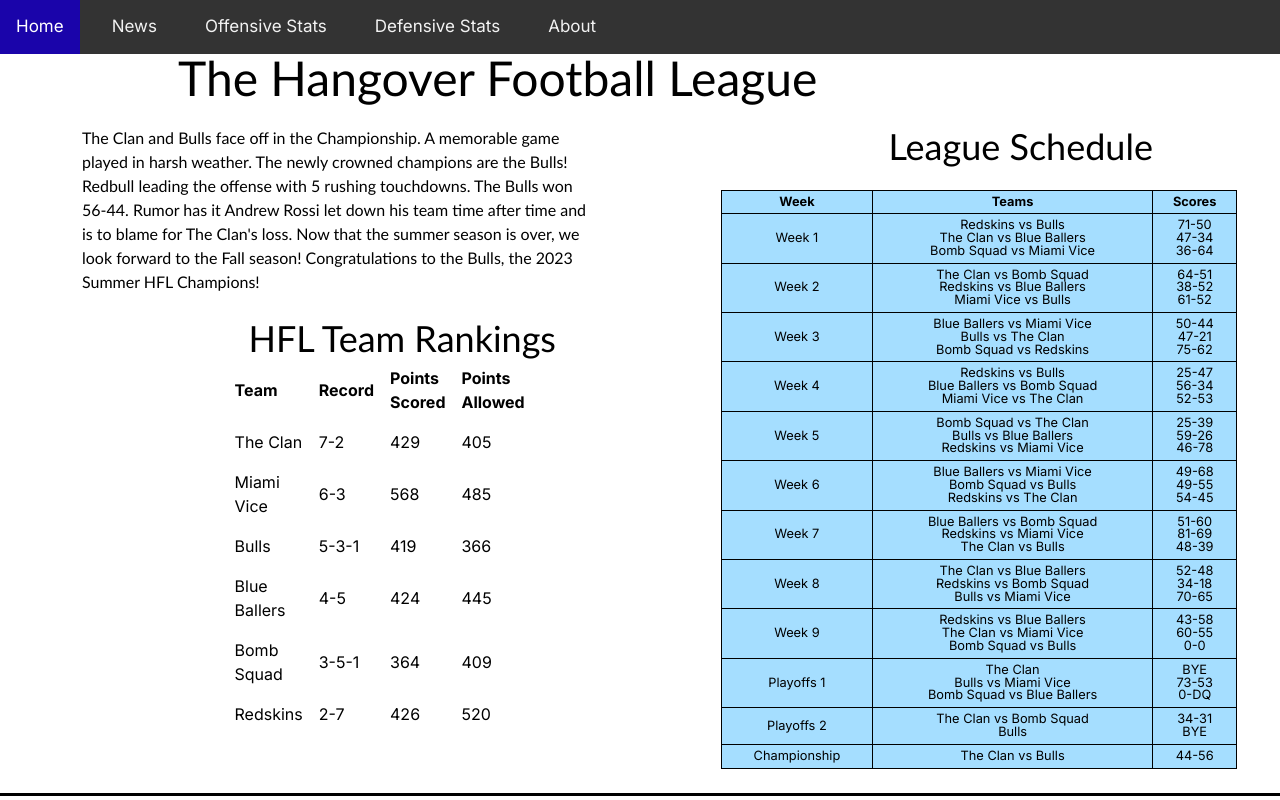
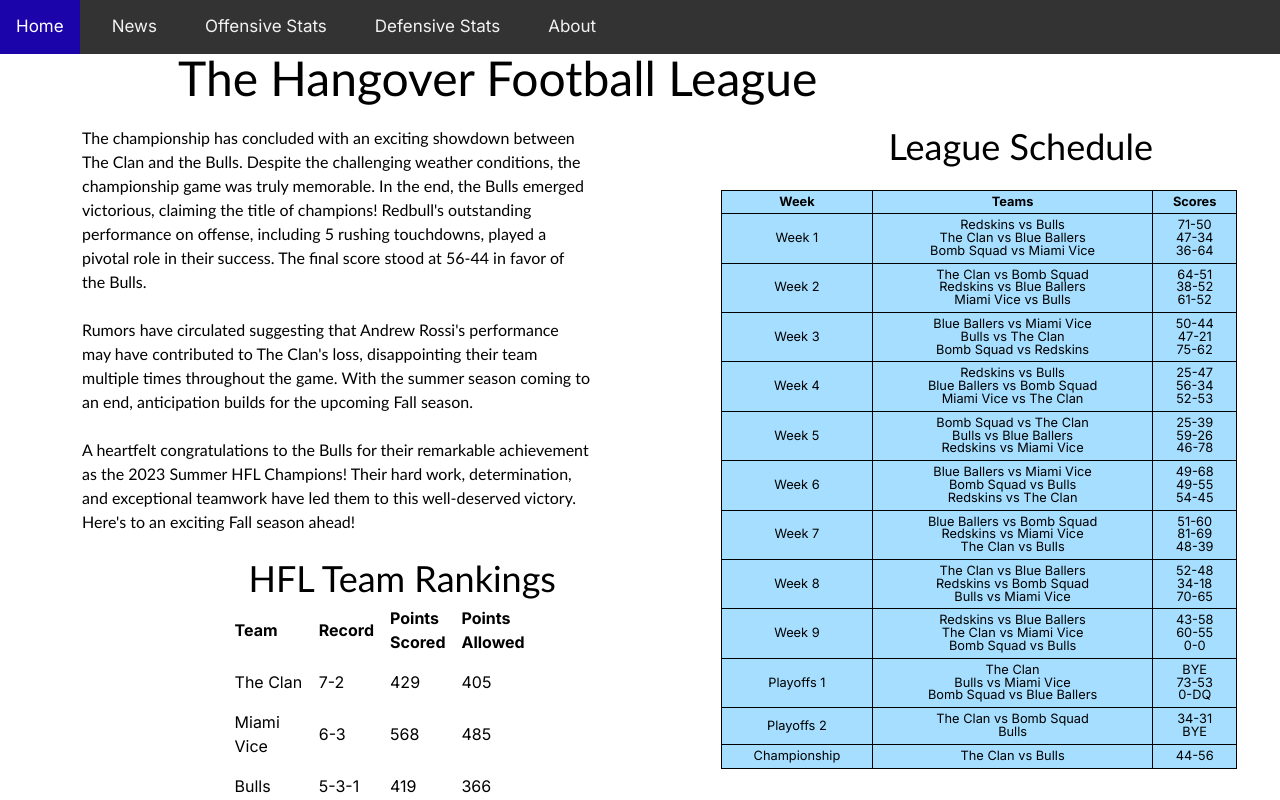
Before and after one commit to NickTalledo/HFL, a Next.js app: page / in a window 1280 px wide. Shown: the top 800 px of the page. Built offline with nearby package versions, Linux system fonts and the light colour scheme.

Commit message:
homeagain

```diff
--- a/components/HomePage.jsx
+++ b/components/HomePage.jsx
@@ -16,13 +16,26 @@ const HomePage = () => {
         <div className="text-table1-container">
           <div className="text-container">
             <p>
-              The Clan and Bulls face off in the Championship. A memorable game
-              played in harsh weather. The newly crowned champions are the
-              Bulls! Redbull leading the offense with 5 rushing touchdowns. The
-              Bulls won 56-44. Rumor has it Andrew Rossi let down his team time
-              after time and is to blame for The Clan&apos;s loss. Now that the
-              summer season is over, we look forward to the Fall season!
-              Congratulations to the Bulls, the 2023 Summer HFL Champions!
+              The championship has concluded with an exciting showdown between
+              The Clan and the Bulls. Despite the challenging weather
+              conditions, the championship game was truly memorable. In the end,
+              the Bulls emerged victorious, claiming the title of champions!
+              Redbull&apos;s outstanding performance on offense, including 5
+              rushing touchdowns, played a pivotal role in their success. The
+              final score stood at 56-44 in favor of the Bulls.
+              <br />
+              <br />
+              Rumors have circulated suggesting that Andrew Rossi&apos;s
+              performance may have contributed to The Clan&apos;s loss,
+              disappointing their team multiple times throughout the game. With
+              the summer season coming to an end, anticipation builds for the
+              upcoming Fall season.
+              <br />
+              <br />A heartfelt congratulations to the Bulls for their
+              remarkable achievement as the 2023 Summer HFL Champions! Their
+              hard work, determination, and exceptional teamwork have led them
+              to this well-deserved victory. Here&apos;s to an exciting Fall
+              season ahead!
             </p>
             <br />
           </div>
```
